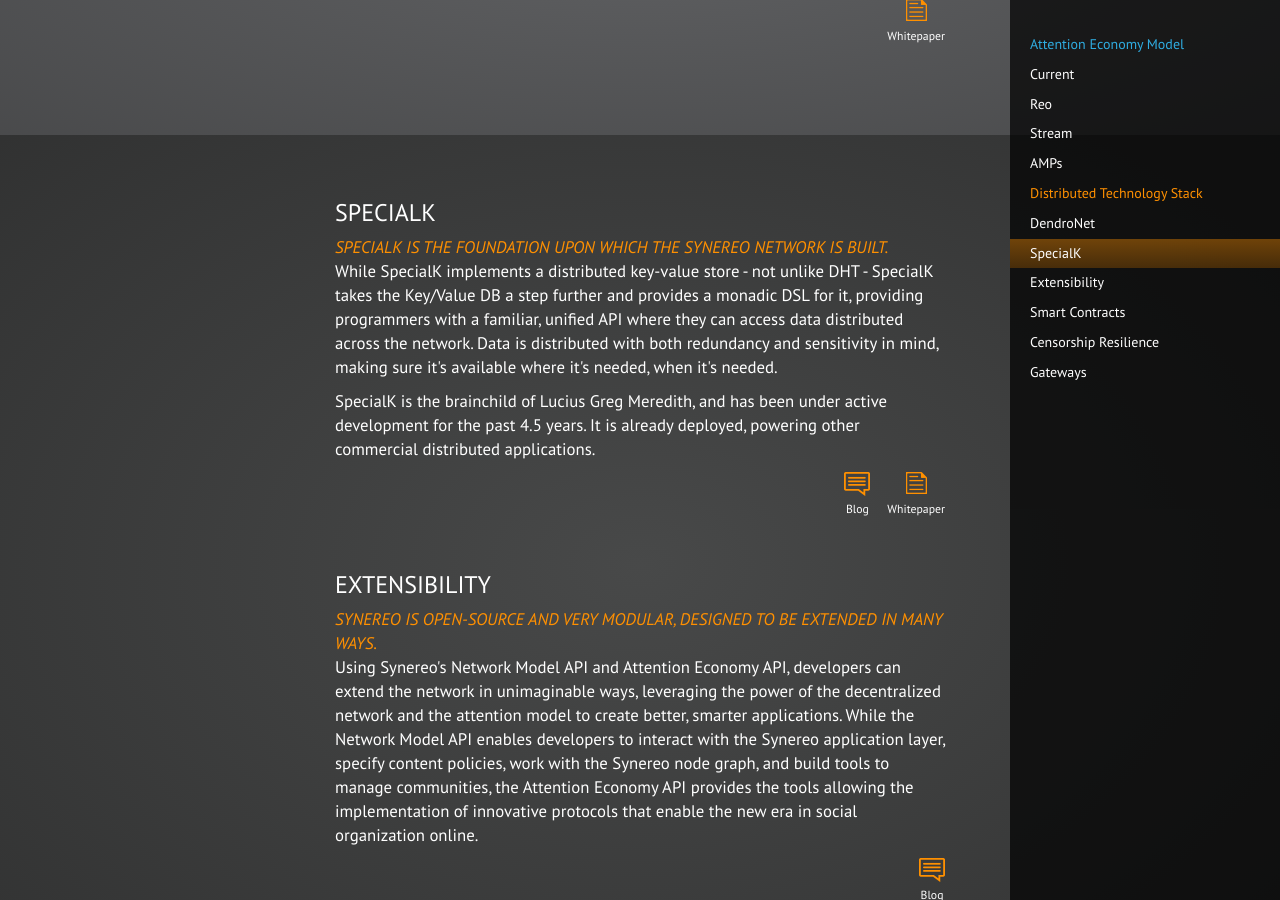
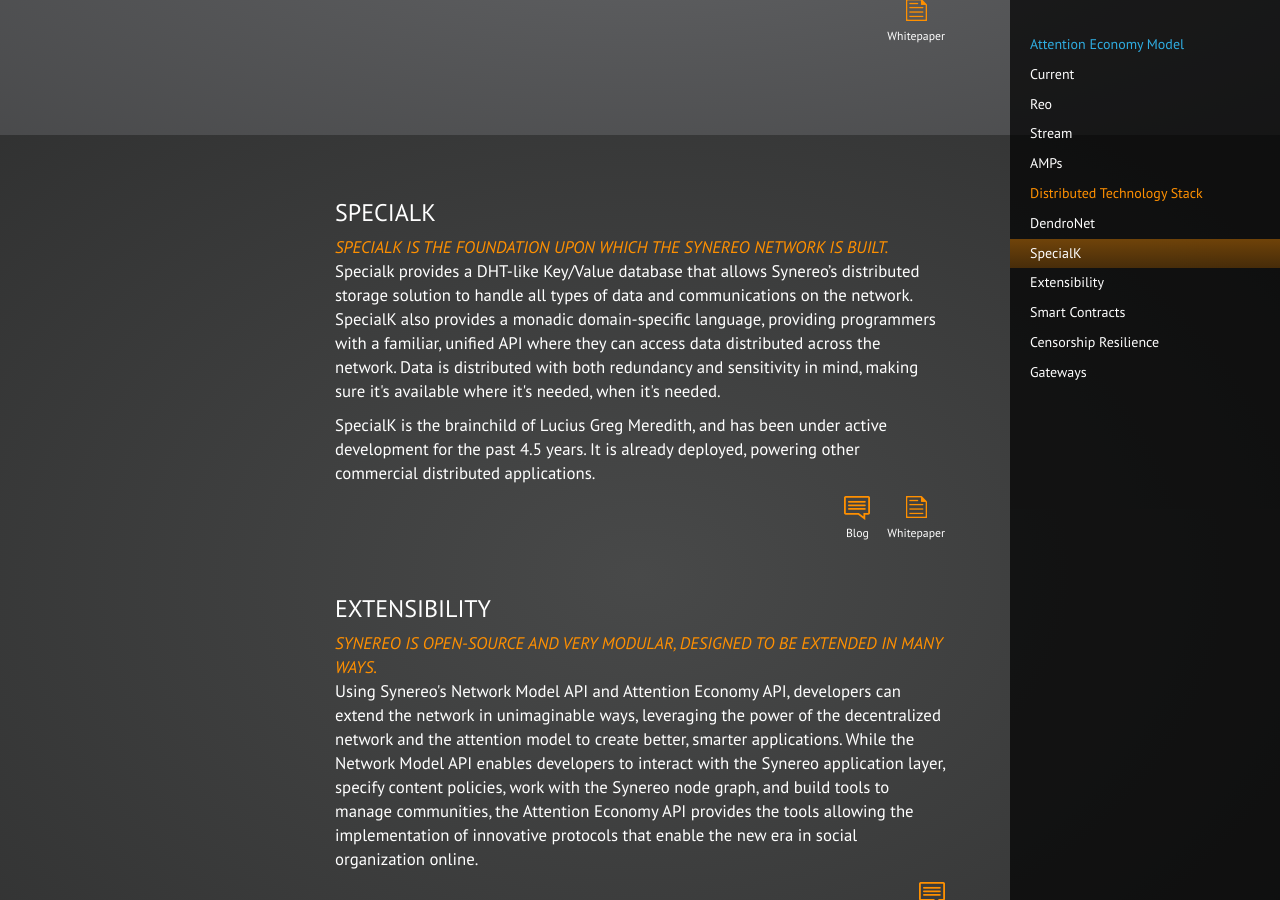
Before and after one commit to synereo/synereo.github.io, a Jekyll site: the page built from learn-more/index.html, in a window 1280 px wide and 900 px high, scrolled down 3609 px. Built offline with Jekyll 4.4.1, drawn with Linux system fonts in a browser that asks for light colours; nearby versions of some CDN libraries.

Commit message:
SpecialK text update

```diff
--- a/_layouts/learn-more.html
+++ b/_layouts/learn-more.html
@@ -102,7 +102,7 @@
           <div class="row">
             <div class="col-md-7 col-md-offset-2">
               <h2>Distributed Technology Stack</h2>
-              <p>Synereo's technology offers completely distributed server software running on a user's local machine that is capable of creating an Internet network without relying on any central entity. It has been in development for four and a half years and represents the cutting edge of the peer to peer stack. With it, users are assured complete privacy, total identity ownership and data control, and even anonymity - if they seek it. The network has no single point of failure and is incredibly resilient to take-down attempts, as it allows any two or more peers to communicate directly.</p>
+              <p>Synereo's technology offers completely distributed server software running on a user's local machine that is capable of creating an Internet network without relying on any central entity. It has been in development for four and a half years and represents the cutting edge of the peer to peer stack.     With it, users are assured complete privacy, total identity ownership and data control, and even anonymity - if they seek it. The network has no single point of failure and is incredibly resilient to take-down attempts, as it allows any two or more peers to communicate directly.</p>
             </div>
           </div>
         </div>
@@ -128,7 +128,7 @@
           <div class="row">
             <div class="col-md-6 col-md-offset-3">
               <h3>SpecialK</h3>
-              <div class="extra-margin"><p><em>SpecialK is the foundation upon which the Synereo network is built.</em> While SpecialK implements a distributed key-value store - not unlike DHT - SpecialK takes the Key/Value DB a step further and provides a monadic DSL for it, providing programmers with a familiar, unified API where they can access data distributed across the network. Data is distributed with both redundancy and sensitivity in mind, making sure it's available where it's needed, when it's needed.</p>
+              <div class="extra-margin"><p><em>SpecialK is the foundation upon which the Synereo network is built.</em> Specialk provides a DHT-like Key/Value database that allows Synereo’s distributed storage solution to handle all types of data and communications on the network. SpecialK also provides a monadic domain-specific language, providing programmers with a familiar, unified API where they can access data distributed across the network. Data is distributed with both redundancy and sensitivity in mind, making sure it's available where it's needed, when it's needed.</p>
               <p>SpecialK is the brainchild of Lucius Greg Meredith, and has been under active development for the past 4.5 years. It is already deployed, powering other commercial distributed applications.</p>
               <a class="link whitepaper" href="http://www.synereo.com/whitepapers/synereo.pdf#section.2.3"><img src="/img/icons/whitepaper_orange.png">Whitepaper</a>
               <a class="link blog" href="http://blog.synereo.com/2015/03/17/specialk-kvdb/"><img src="/img/icons/blog_orange.png">Blog</a>
```
